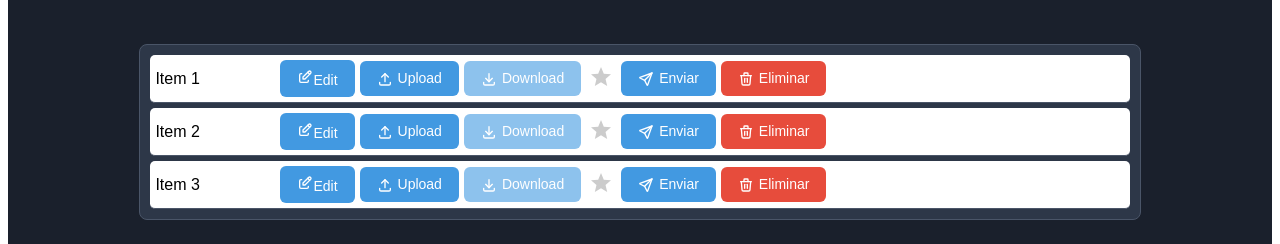
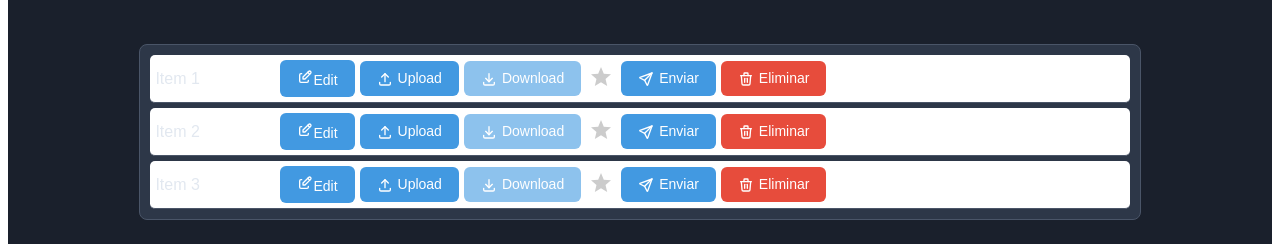
Before and after one commit to CarrasKing21/libreria-botones, a React (Vite) app: page /#/ in a window 1280 px wide. Shown: the part 124-368 px from the top of the page. Built offline with nearby package versions, Linux system fonts and the light colour scheme.

Commit message:
cambio texto color

```diff
--- a/src/App.css
+++ b/src/App.css
@@ -131,11 +131,6 @@
 .item-name {
   width: 120px;
   color: var(--text-color); /* Usa la variable de color del tema */
-}
-
-/* Petición específica: cambiar el color del texto del item a negro en tema oscuro */
-.theme-dark .item-name {
-  color: #000000; /* Nota: Esto puede tener bajo contraste con el fondo oscuro. */
 }
 
 /* Paginación */
```
